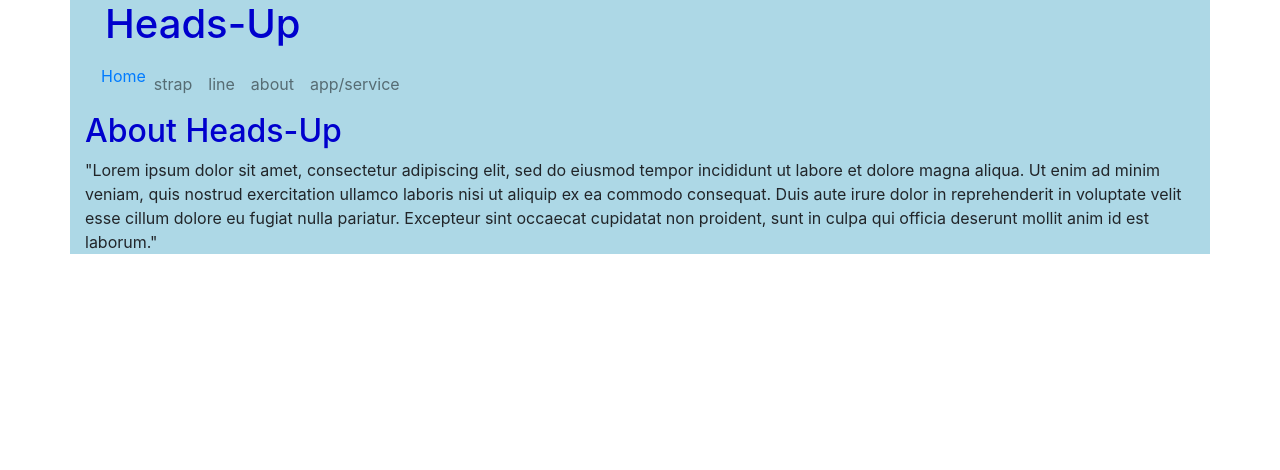
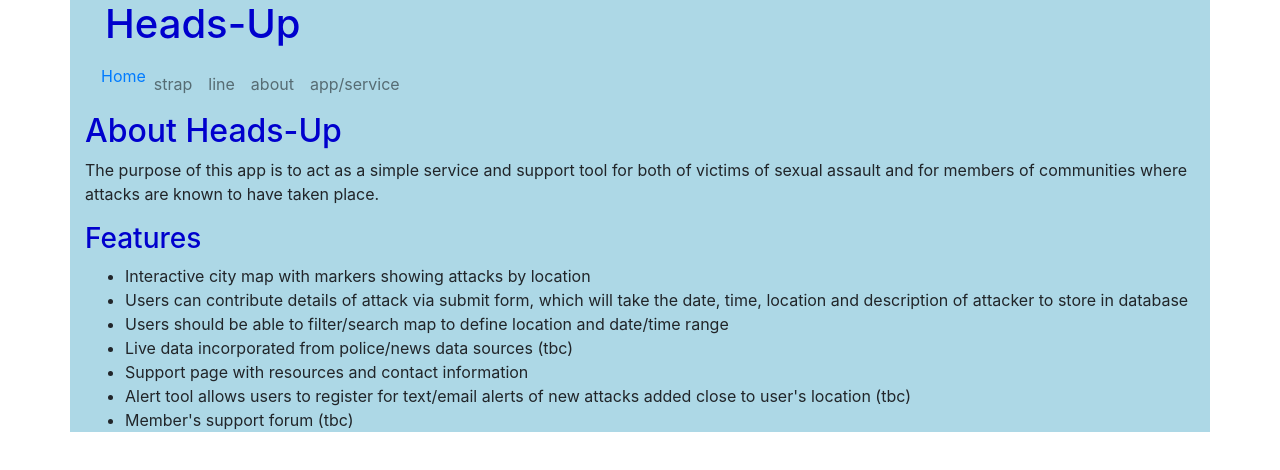
Before and after one commit to gemmaburke/heads-up, a React (Create React App) app in the folder client/: page /about in a window 1280 px wide. Shown: the top 470 px of the page. Built offline with nearby package versions, Linux system fonts and the light colour scheme.

Commit message:
Updated the About component

```diff
--- a/client/src/App.css
+++ b/client/src/App.css
@@ -14,6 +14,10 @@ h1 {
 }
 
 h2 {
+    color: mediumblue;
+}
+
+h3 {
     color: mediumblue;
 }
 
--- a/client/src/Components/About.js
+++ b/client/src/Components/About.js
@@ -5,7 +5,17 @@ class About extends React.Component {
         return (
             <div>
                 <h2>About Heads-Up</h2>
-                <p>"Lorem ipsum dolor sit amet, consectetur adipiscing elit, sed do eiusmod tempor incididunt ut labore et dolore magna aliqua. Ut enim ad minim veniam, quis nostrud exercitation ullamco laboris nisi ut aliquip ex ea commodo consequat. Duis aute irure dolor in reprehenderit in voluptate velit esse cillum dolore eu fugiat nulla pariatur. Excepteur sint occaecat cupidatat non proident, sunt in culpa qui officia deserunt mollit anim id est laborum."</p>
+                <p>The purpose of this app is to act as a simple service and support tool for both of victims of sexual assault and for members of communities where attacks are known to have taken place.</p>
+                <h3>Features</h3>
+                <ul>
+                    <li>Interactive city map with markers showing attacks by location</li>
+                    <li>Users can contribute details of attack via submit form, which will take the date, time, location and description of attacker to store in database</li>
+                    <li>Users should be able to filter/search map to define location and date/time range</li>
+                    <li>Live data incorporated from police/news data sources (tbc)</li>
+                    <li>Support page with resources and contact information</li>
+                    <li>Alert tool allows users to register for text/email alerts of new attacks added close to user's location (tbc)</li>
+                    <li>Member's support forum (tbc)</li>
+                </ul>
 
             </div>
         )
```
